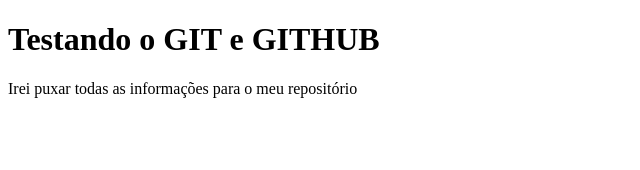
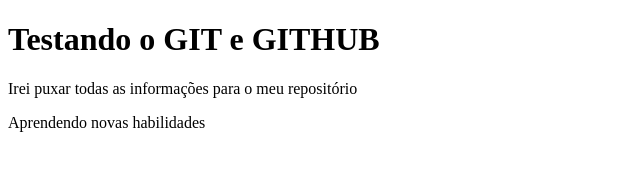
Before and after one commit to willpc5/teste-git, a plain HTML site: page index.html in a window 1280 px wide. Shown: the whole page, without its empty margins (0-640 px from the left). Drawn offline with Linux system fonts and the light colour scheme.

Commit message:
Adicionando novo texto

```diff
--- a/index.html
+++ b/index.html
@@ -11,6 +11,7 @@
 
     <h1>Testando o GIT e GITHUB</h1>
     <p>Irei puxar todas as informações para o meu repositório</p>
+    <p>Aprendendo novas habilidades</p>
 
     <script src="./js/script.js"></script>
 </body>
```
